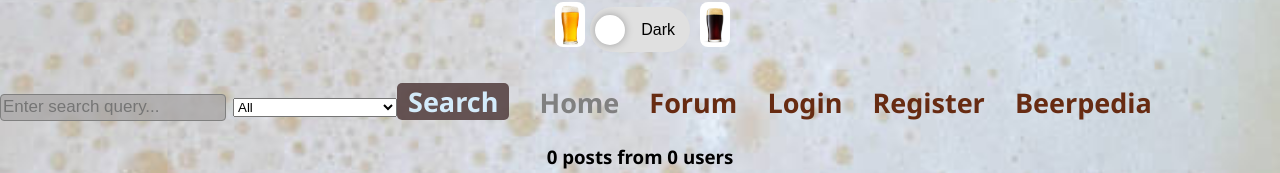
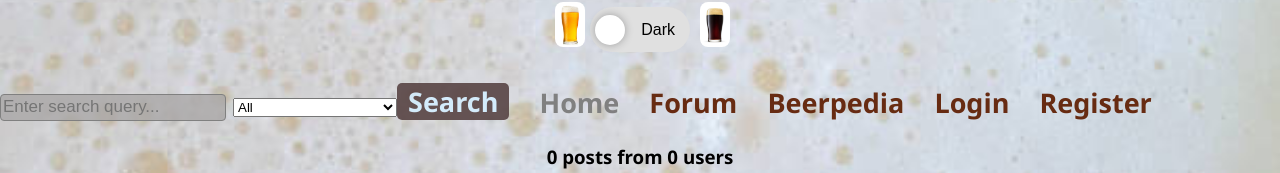
Before and after one commit to WebProjectTeam7/Team7Forum, a React (Vite) app: page / in a window 1280 px wide. Shown: the part 161-334 px from the top of the page. Built offline with nearby package versions, Linux system fonts and the light colour scheme; no server answers; the database is empty.

Commit message:
changing Beerpedia placement

```diff
--- a/src/components/Header.jsx
+++ b/src/components/Header.jsx
@@ -47,9 +47,9 @@ export default function Header() {
                 <Search />
                 <NavLink to="/">Home</NavLink>
                 <NavLink to="/forum">Forum</NavLink>
+                <NavLink to="/beerpedia">Beerpedia</NavLink>
                 {!user && <NavLink to="/login">Login</NavLink>}
                 {!user && <NavLink to="/register">Register</NavLink>}
-                <NavLink to="/beerpedia">Beerpedia</NavLink>
                 {user && <NavLink to="/my-profile">My Profile</NavLink>}
                 {userData && userData.role === UserRoleEnum.ADMIN && (
                     <NavLink to="/admin-page">Admin Page</NavLink>
```
